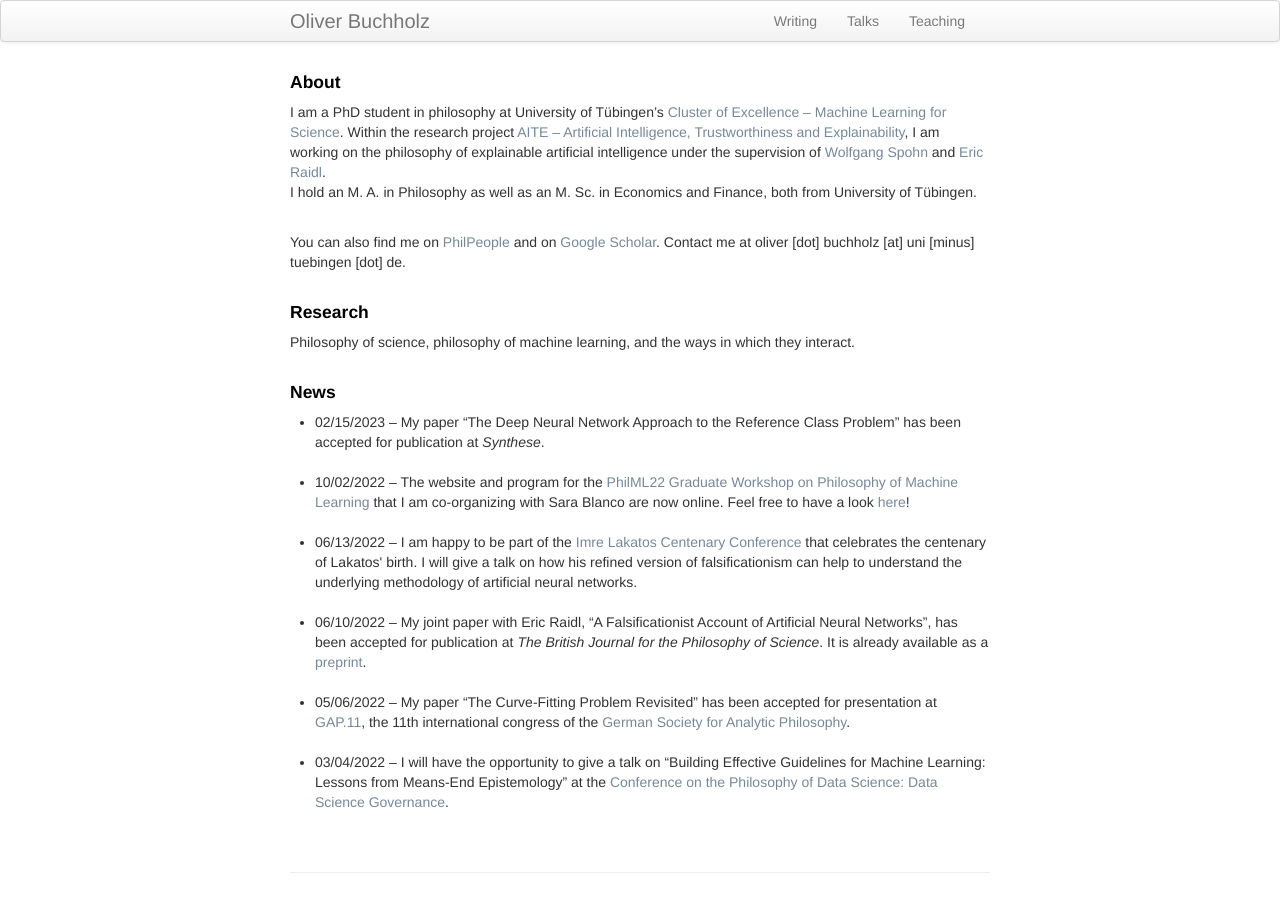
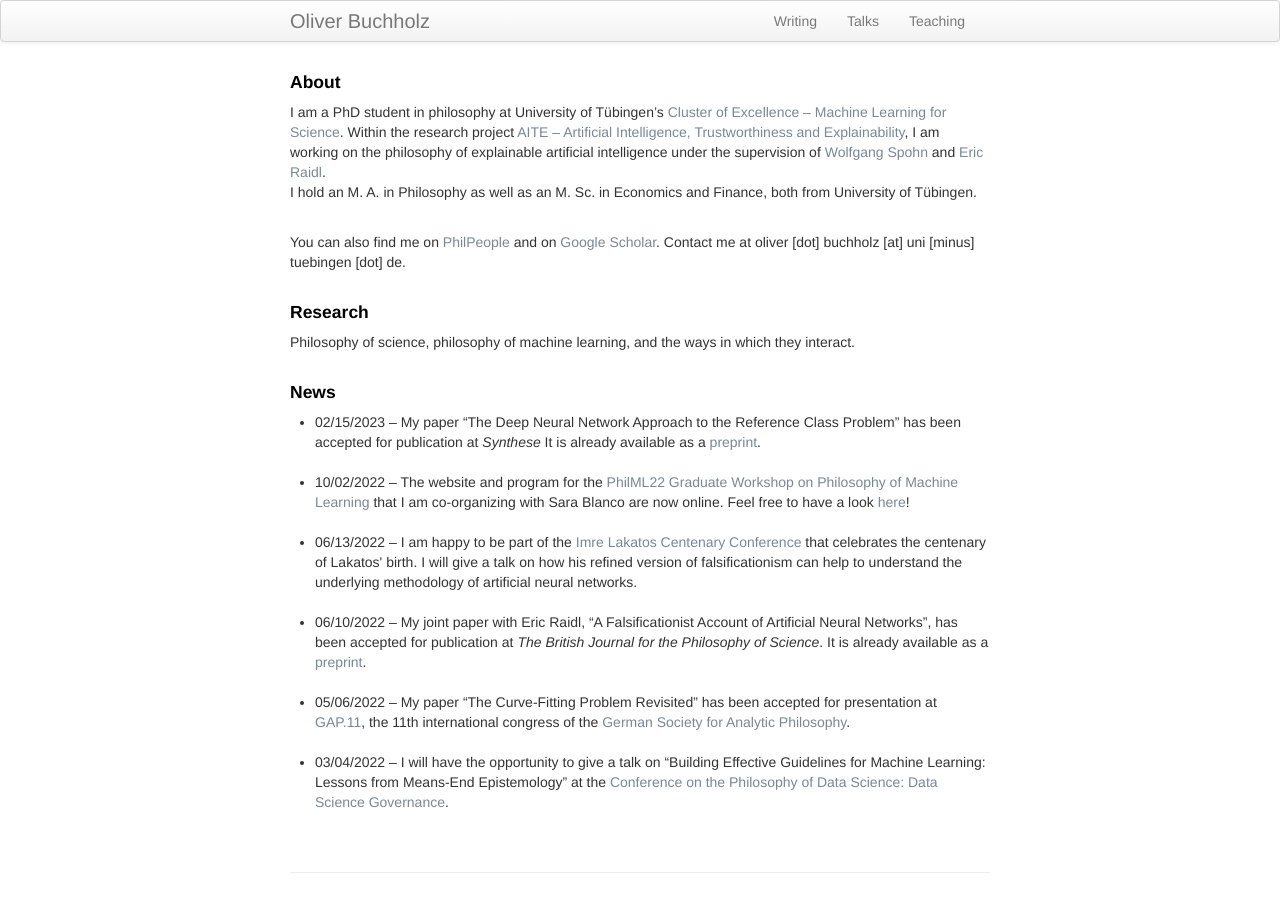
Before and after one commit to oliverbuchholz/oliverbuchholz.github.io, a Jekyll site: the page built from index.md, in a window 1280 px wide. Built offline with Jekyll 4.4.1, drawn with Linux system fonts in a browser that asks for light colours.

Commit message:
Added link to RCP preprint

```diff
--- a/index.md
+++ b/index.md
@@ -21,7 +21,7 @@ Philosophy of science, philosophy of machine learning, and the ways in which the
 <h4> News </h4>
 
 <ul>
-<li> 02/15/2023 &ndash; My paper &ldquo;The Deep Neural Network Approach to the Reference Class Problem&rdquo; has been accepted for publication at <i>Synthese</i>.<br><br>
+<li> 02/15/2023 &ndash; My paper &ldquo;The Deep Neural Network Approach to the Reference Class Problem&rdquo; has been accepted for publication at <i>Synthese</i> It is already available as a <a href="http://philsci-archive.pitt.edu/21777/" target="_blank">preprint</a>.<br><br>
 </li>
 
 <li> 10/02/2022 &ndash; The website and program for the <a href="https://philevents.org/event/show/96706" target="_blank">PhilML22 Graduate Workshop on Philosophy of Machine Learning</a> that I am co-organizing with Sara Blanco are now online. Feel free to have a look <a href="https://sites.google.com/view/philml2022/graduate-workshop/program" target="_blank">here</a>!<br><br>
```
